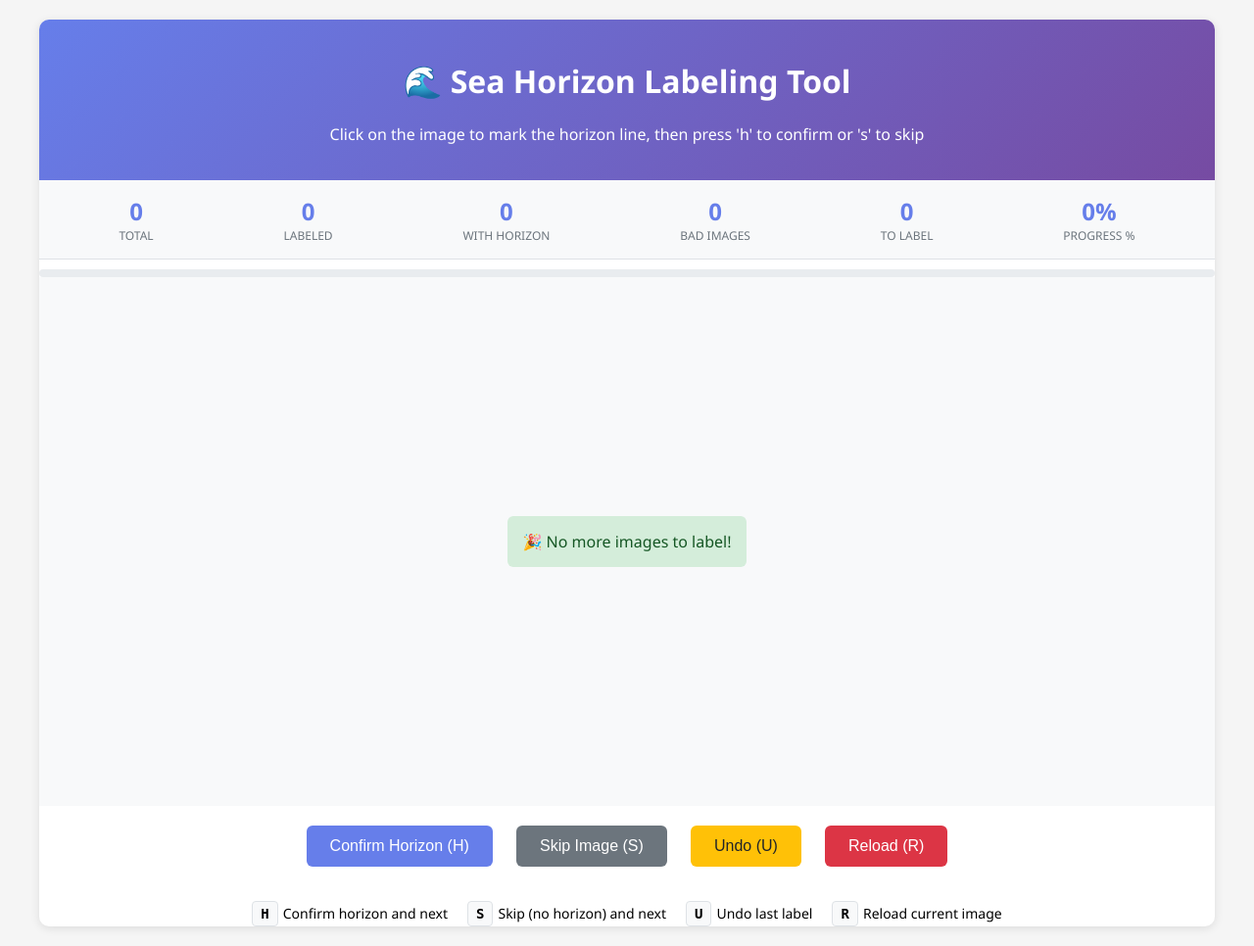
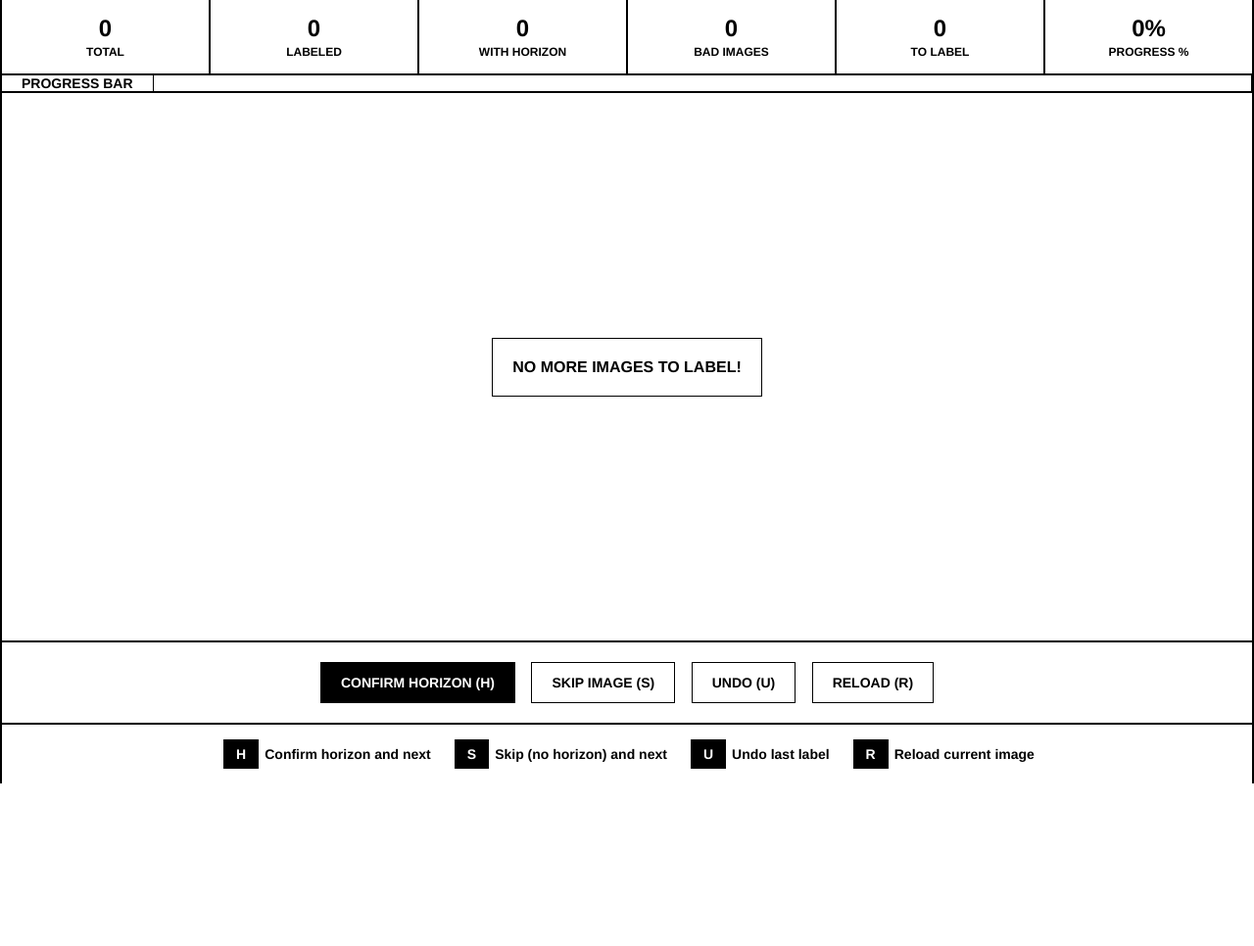
Before and after one commit to yz3440/aligned-waters, a FastAPI app: page / in a window 1280 px wide. Shown: the whole page at 98% size. After the commit the page ends 800 px from the top, so only its background shows below. Run offline with FastAPI, Linux system fonts and the light colour scheme; data that the repository does not hold is empty.

Commit message:
update label tool

```diff
--- a/labeler/templates/labeling.html
+++ b/labeler/templates/labeling.html
@@ -6,239 +6,297 @@
     <title>Sea Horizon Labeling Tool</title>
     <style>
       body {
-        font-family: 'Segoe UI', Tahoma, Geneva, Verdana, sans-serif;
+        font-family: 'Helvetica', 'Arial', sans-serif;
         margin: 0;
-        padding: 20px;
-        background-color: #f5f5f5;
+        padding: 0;
+        background-color: #ffffff;
+        color: #000000;
+        height: 100vh;
+        overflow: hidden;
       }
 
       .container {
-        max-width: 1200px;
+        height: 100vh;
+        /* max-width: 1200px; */
         margin: 0 auto;
-        background: white;
-        border-radius: 10px;
-        box-shadow: 0 2px 10px rgba(0, 0, 0, 0.1);
-        overflow: hidden;
+        background: #ffffff;
+        border: 2px solid #000000;
+        border-top: none;
+        border-bottom: none;
+        display: grid;
+        grid-template-rows: auto auto auto 1fr auto auto;
+        grid-template-areas:
+          'header'
+          'stats'
+          'progress'
+          'image'
+          'controls'
+          'shortcuts';
       }
 
       .header {
-        background: linear-gradient(135deg, #667eea 0%, #764ba2 100%);
-        color: white;
+        grid-area: header;
+        background: #000000;
+        color: #ffffff;
         padding: 20px;
         text-align: center;
+        border-bottom: 2px solid #000000;
+      }
+
+      .header h1 {
+        font-size: 24px;
+        font-weight: bold;
+        margin: 0 0 5px 0;
+        text-transform: uppercase;
+      }
+
+      .header p {
+        font-size: 14px;
+        margin: 0;
+        font-weight: bold;
       }
 
       .stats {
+        grid-area: stats;
         display: flex;
         justify-content: space-around;
-        padding: 15px;
-        background: #f8f9fa;
-        border-bottom: 1px solid #dee2e6;
+        padding: 0;
+        background: #ffffff;
+        border-bottom: 2px solid #000000;
       }
 
       .stat-item {
         text-align: center;
+        padding: 15px 10px;
+        border-right: 2px solid #000000;
+        flex: 1;
+      }
+
+      .stat-item:last-child {
+        border-right: none;
       }
 
       .stat-number {
         font-size: 24px;
         font-weight: bold;
-        color: #667eea;
+        color: #000000;
       }
 
       .stat-label {
         font-size: 12px;
-        color: #6c757d;
+        color: #000000;
         text-transform: uppercase;
+        font-weight: bold;
+        margin-top: 3px;
+      }
+
+      .progress-container {
+        grid-area: progress;
+        display: flex;
+        align-items: center;
+        background: #ffffff;
+        border-bottom: 2px solid #000000;
+      }
+
+      .progress-text {
+        font-size: 14px;
+        font-weight: bold;
+        text-transform: uppercase;
+        margin-right: 20px;
+        margin-left: 20px;
       }
 
       .progress-bar {
-        width: 100%;
-        height: 8px;
-        background: #e9ecef;
-        border-radius: 4px;
-        overflow: hidden;
-        margin-top: 10px;
+        flex: 1;
+        height: 16px;
+        background: #ffffff;
+        border: 1px solid #000000;
+        border-top: none;
+        border-bottom: none;
       }
 
       .progress-fill {
         height: 100%;
-        background: linear-gradient(90deg, #667eea, #764ba2);
-        transition: width 0.3s ease;
+        background: #000000;
+        transition: none;
       }
 
       .image-container {
+        grid-area: image;
         position: relative;
         display: flex;
         justify-content: center;
         align-items: center;
-        min-height: 500px;
         padding: 20px;
-        background: #f8f9fa;
+        background: #ffffff;
+        border-bottom: 2px solid #000000;
+        overflow: hidden;
       }
 
       .image-wrapper {
         position: relative;
         display: inline-block;
         cursor: crosshair;
-        border: 2px solid #ddd;
-        border-radius: 8px;
-        overflow: hidden;
-        box-shadow: 0 4px 15px rgba(0, 0, 0, 0.1);
+
+        border: 2px solid #000000;
+        height: 100%;
       }
 
       .image-wrapper:hover {
-        border-color: #667eea;
+        border-color: #000000;
       }
 
       .image {
-        height: 600px;
+        max-height: 100%;
+        max-width: 100%;
         width: auto;
+        height: auto;
         display: block;
+        object-fit: contain;
       }
 
       .horizon-line {
         position: absolute;
         left: 0;
         right: 0;
-        height: 2px;
-        background: #ff4757;
+        height: 4px;
+        background: #ff0000;
         pointer-events: none;
         z-index: 10;
       }
 
       .horizon-marker {
         position: absolute;
-        width: 20px;
-        height: 20px;
-        background: #ff4757;
-        border: 2px solid white;
-        border-radius: 50%;
+        width: 24px;
+        height: 24px;
+        background: #ff0000;
+        border: 1px solid #000000;
         transform: translate(-50%, -50%);
         pointer-events: none;
         z-index: 11;
       }
 
       .controls {
+        grid-area: controls;
         padding: 20px;
         text-align: center;
-        background: white;
+        background: #ffffff;
+        border-bottom: 2px solid #000000;
       }
 
       .btn {
-        padding: 12px 24px;
-        margin: 0 10px;
-        border: none;
-        border-radius: 6px;
-        font-size: 16px;
-        font-weight: 500;
+        padding: 12px 20px;
+        margin: 0 6px;
+        border: 1px solid #000000;
+        font-size: 14px;
+        font-weight: bold;
         cursor: pointer;
-        transition: all 0.2s ease;
+        text-transform: uppercase;
+        font-family: 'Helvetica', 'Arial', sans-serif;
+        transition: none;
       }
 
       .btn-primary {
-        background: #667eea;
-        color: white;
+        background: #000000;
+        color: #ffffff;
       }
 
       .btn-primary:hover {
-        background: #5a6fd8;
-        transform: translateY(-1px);
+        background: #ffffff;
+        color: #000000;
       }
 
       .btn-secondary {
-        background: #6c757d;
-        color: white;
+        background: #ffffff;
+        color: #000000;
       }
 
       .btn-secondary:hover {
-        background: #5a6268;
-        transform: translateY(-1px);
+        background: #000000;
+        color: #ffffff;
       }
 
       .btn-danger {
-        background: #dc3545;
-        color: white;
+        background: #ffffff;
+        color: #000000;
       }
 
       .btn-danger:hover {
-        background: #c82333;
-        transform: translateY(-1px);
+        background: #000000;
+        color: #ffffff;
       }
 
       .btn-warning {
-        background: #ffc107;
-        color: #212529;
+        background: #ffffff;
+        color: #000000;
       }
 
       .btn-warning:hover {
-        background: #e0a800;
-        transform: translateY(-1px);
-      }
-
-      .info-panel {
-        padding: 15px;
-        background: #e3f2fd;
-        border-left: 4px solid #2196f3;
-        margin: 10px 0;
+        background: #000000;
+        color: #ffffff;
       }
 
       .keyboard-shortcuts {
+        grid-area: shortcuts;
         display: flex;
         justify-content: center;
         gap: 20px;
-        margin-top: 15px;
+        padding: 15px;
         font-size: 14px;
+        font-weight: bold;
+        background: #ffffff;
       }
 
       .shortcut {
         display: flex;
         align-items: center;
-        gap: 5px;
+        gap: 2px;
       }
 
       .key {
-        background: #f8f9fa;
-        border: 1px solid #dee2e6;
-        border-radius: 4px;
-        padding: 4px 8px;
-        font-family: monospace;
+        background: #000000;
+        color: #ffffff;
+        border: 1px solid #000000;
+        padding: 6px 12px;
+        font-family: 'Helvetica', 'Arial', sans-serif;
         font-weight: bold;
+        font-size: 14px;
+        margin-right: 4px;
+        margin-left: 4px;
       }
 
       .loading {
         text-align: center;
         padding: 40px;
-        color: #6c757d;
+        color: #000000;
+        font-weight: bold;
+        font-size: 16px;
+        text-transform: uppercase;
       }
 
       .error {
-        background: #f8d7da;
-        color: #721c24;
-        padding: 15px;
-        border-radius: 6px;
-        margin: 10px 0;
+        background: #ffffff;
+        color: #000000;
+        padding: 20px;
+        border: 1px solid #000000;
+        margin: 20px 0;
+        font-weight: bold;
+        text-transform: uppercase;
       }
 
       .success {
-        background: #d4edda;
-        color: #155724;
-        padding: 15px;
-        border-radius: 6px;
-        margin: 10px 0;
+        background: #ffffff;
+        color: #000000;
+        padding: 20px;
+        border: 1px solid #000000;
+        margin: 20px 0;
+        font-weight: bold;
+        text-transform: uppercase;
       }
     </style>
   </head>
   <body>
     <div class="container">
-      <div class="header">
-        <h1>🌊 Sea Horizon Labeling Tool</h1>
-        <p>
-          Click on the image to mark the horizon line, then press 'h' to confirm
-          or 's' to skip
-        </p>
-      </div>
-
       <div class="stats">
         <div class="stat-item">
           <div class="stat-number" id="total">-</div>
@@ -266,8 +324,11 @@
         </div>
       </div>
 
-      <div class="progress-bar">
-        <div class="progress-fill" id="progress-fill" style="width: 0%"></div>
+      <div class="progress-container">
+        <div class="progress-text">PROGRESS BAR</div>
+        <div class="progress-bar">
+          <div class="progress-fill" id="progress-fill" style="width: 0%"></div>
+        </div>
       </div>
 
       <div class="image-container" id="image-container">
@@ -346,7 +407,7 @@
           if (data.message) {
             document.getElementById(
               'image-container'
-            ).innerHTML = `<div class="success">🎉 ${data.message}</div>`;
+            ).innerHTML = `<div class="success">${data.message}</div>`;
             return;
           }
 
```
